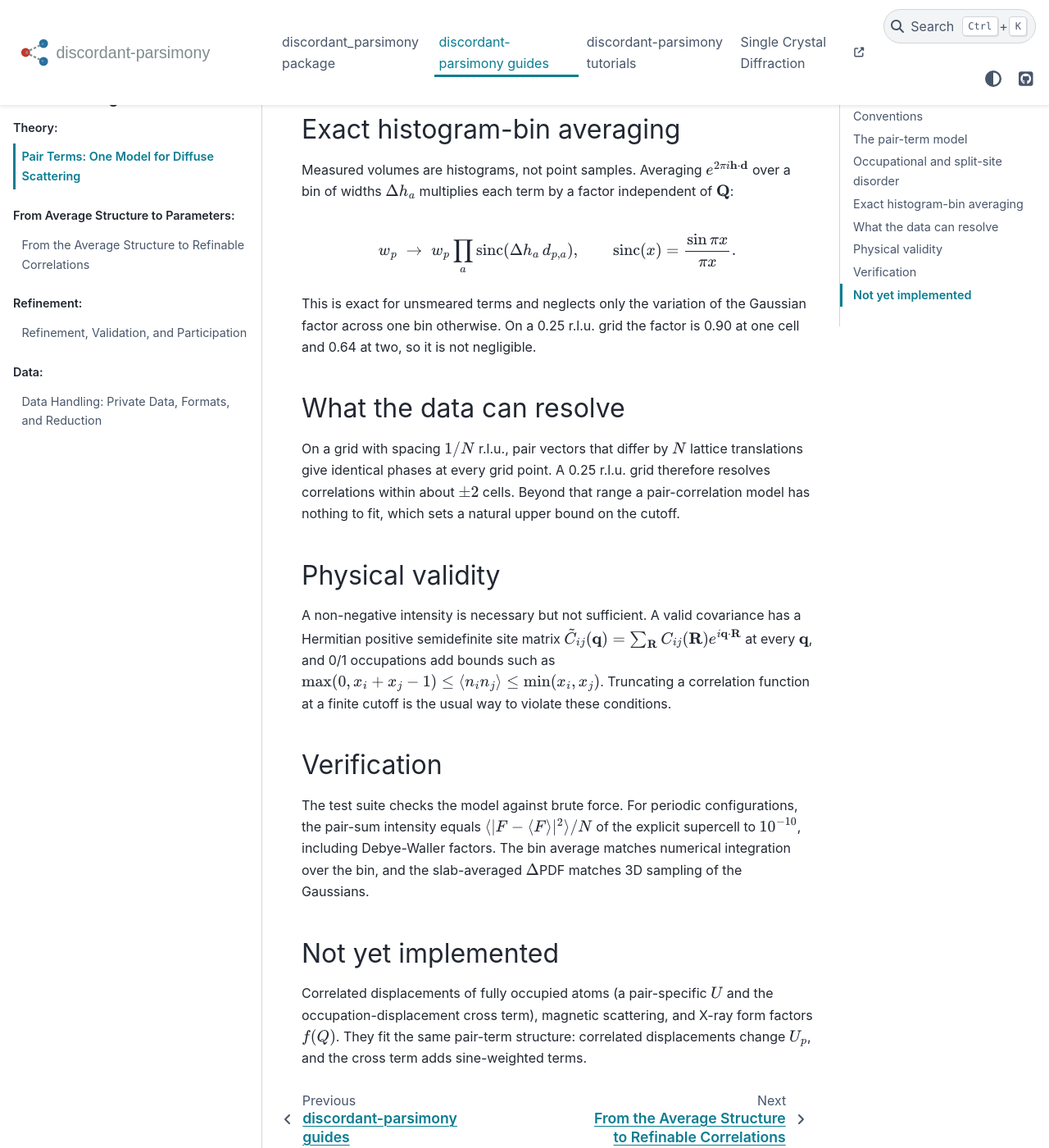
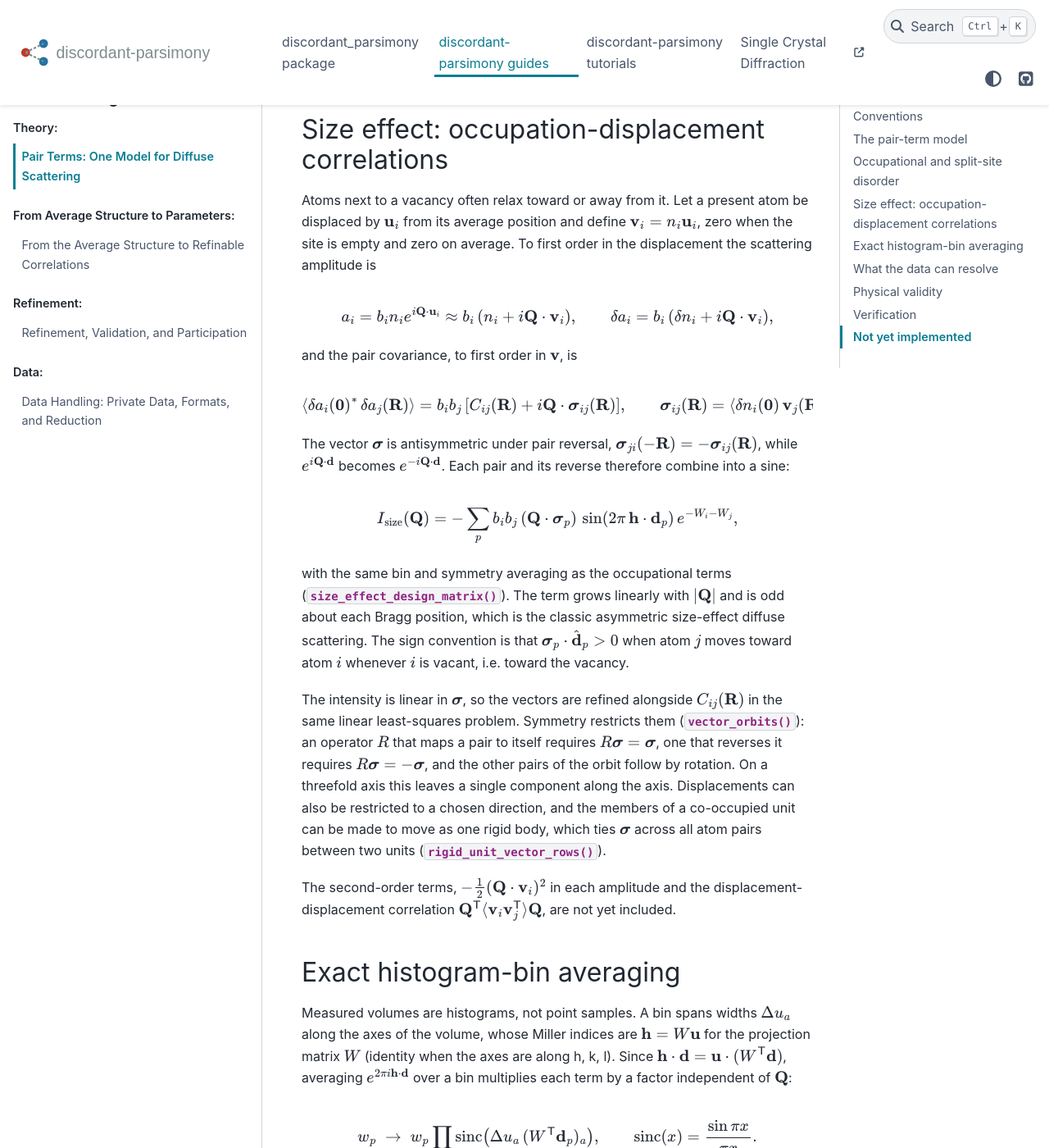
Before and after one commit to zjmorgan/discordant-parsimony, a Sphinx documentation site: the page built from docs/source/guide_theory.rst, in a window 1280 px wide and 1400 px high, scrolled down 1855 px. Shown: the whole window at 82% size. Built offline with Sphinx 7.4.7 and the PyData theme 0.15.4, drawn with Linux system fonts in a browser that asks for light colours; some of the changed text lies outside the part shown.

Commit message:
Documenting model

```diff
--- a/docs/source/guide_theory.rst
+++ b/docs/source/guide_theory.rst
@@ -88,21 +88,99 @@ Uncorrelated thermal motion also leaves an incoherent Laue term
 :func:`~discordant_parsimony.pairs.thermal_laue_terms` and stored as two
 terms at :math:`\mathbf{d} = 0`.
 
+Size effect: occupation-displacement correlations
+-------------------------------------------------
+Atoms next to a vacancy often relax toward or away from it. Let a
+present atom be displaced by :math:`\mathbf{u}_i` from its average
+position and define :math:`\mathbf{v}_i = n_i\mathbf{u}_i`, zero when
+the site is empty and zero on average. To first order in the
+displacement the scattering amplitude is
+
+.. math::
+
+   a_i = b_i n_i e^{i\mathbf{Q}\cdot\mathbf{u}_i}
+   \approx b_i \left(n_i + i\mathbf{Q}\cdot\mathbf{v}_i\right),
+   \qquad
+   \delta a_i = b_i \left(\delta n_i + i\mathbf{Q}\cdot\mathbf{v}_i\right),
+
+and the pair covariance, to first order in :math:`\mathbf{v}`, is
+
+.. math::
+
+   \langle \delta a_i(\mathbf{0})^*\, \delta a_j(\mathbf{R}) \rangle
+   = b_i b_j \left[C_{ij}(\mathbf{R})
+   + i\mathbf{Q}\cdot\boldsymbol{\sigma}_{ij}(\mathbf{R})\right],
+   \qquad
+   \boldsymbol{\sigma}_{ij}(\mathbf{R}) =
+   \langle \delta n_i(\mathbf{0})\, \mathbf{v}_j(\mathbf{R}) \rangle
+   - \langle \mathbf{v}_i(\mathbf{0})\, \delta n_j(\mathbf{R}) \rangle .
+
+The vector :math:`\boldsymbol{\sigma}` is antisymmetric under pair
+reversal, :math:`\boldsymbol{\sigma}_{ji}(-\mathbf{R}) =
+-\boldsymbol{\sigma}_{ij}(\mathbf{R})`, while
+:math:`e^{i\mathbf{Q}\cdot\mathbf{d}}` becomes
+:math:`e^{-i\mathbf{Q}\cdot\mathbf{d}}`. Each pair and its reverse
+therefore combine into a sine:
+
+.. math::
+
+   I_\mathrm{size}(\mathbf{Q}) = -\sum_p b_i b_j\,
+   (\mathbf{Q}\cdot\boldsymbol{\sigma}_p)\,
+   \sin(2\pi\,\mathbf{h}\cdot\mathbf{d}_p)\, e^{-W_i - W_j},
+
+with the same bin and symmetry averaging as the occupational terms
+(:func:`~discordant_parsimony.scattering.numpy_backend.size_effect_design_matrix`).
+The term grows linearly with :math:`|\mathbf{Q}|` and is odd about each
+Bragg position, which is the classic asymmetric size-effect diffuse
+scattering. The sign convention is that
+:math:`\boldsymbol{\sigma}_p\cdot\hat{\mathbf{d}}_p > 0` when atom
+:math:`j` moves toward atom :math:`i` whenever :math:`i` is vacant,
+i.e. toward the vacancy.
+
+The intensity is linear in :math:`\boldsymbol{\sigma}`, so the vectors
+are refined alongside :math:`C_{ij}(\mathbf{R})` in the same linear
+least-squares problem. Symmetry restricts them
+(:func:`~discordant_parsimony.symmetry.vector_orbits`): an operator
+:math:`R` that maps a pair to itself requires
+:math:`R\boldsymbol{\sigma} = \boldsymbol{\sigma}`, one that reverses
+it requires :math:`R\boldsymbol{\sigma} = -\boldsymbol{\sigma}`, and
+the other pairs of the orbit follow by rotation. On a threefold axis
+this leaves a single component along the axis. Displacements can also
+be restricted to a chosen direction, and the members of a co-occupied
+unit can be made to move as one rigid body, which ties
+:math:`\boldsymbol{\sigma}` across all atom pairs between two units
+(:func:`~discordant_parsimony.symmetry.rigid_unit_vector_rows`).
+
+The second-order terms, :math:`-\tfrac{1}{2}(\mathbf{Q}\cdot
+\mathbf{v}_i)^2` in each amplitude and the displacement-displacement
+correlation :math:`\mathbf{Q}^{\mathsf{T}}\langle \mathbf{v}_i
+\mathbf{v}_j^{\mathsf{T}} \rangle\mathbf{Q}`, are not yet included.
+
 Exact histogram-bin averaging
 -----------------------------
-Measured volumes are histograms, not point samples. Averaging
-:math:`e^{2\pi i \mathbf{h}\cdot\mathbf{d}}` over a bin of widths
-:math:`\Delta h_a` multiplies each term by a factor independent of
+Measured volumes are histograms, not point samples. A bin spans widths
+:math:`\Delta u_a` along the axes of the volume, whose Miller indices
+are :math:`\mathbf{h} = W\mathbf{u}` for the projection matrix
+:math:`W` (identity when the axes are along h, k, l). Since
+:math:`\mathbf{h}\cdot\mathbf{d} = \mathbf{u}\cdot(W^{\mathsf{T}}
+\mathbf{d})`, averaging :math:`e^{2\pi i \mathbf{h}\cdot\mathbf{d}}`
+over a bin multiplies each term by a factor independent of
 :math:`\mathbf{Q}`:
 
 .. math::
 
-   w_p \;\to\; w_p \prod_a \operatorname{sinc}(\Delta h_a\, d_{p,a}),
+   w_p \;\to\; w_p \prod_a \operatorname{sinc}\!\left(\Delta u_a\,
+   (W^{\mathsf{T}}\mathbf{d}_p)_a\right),
    \qquad \operatorname{sinc}(x) = \frac{\sin \pi x}{\pi x}.
 
 This is exact for unsmeared terms and neglects only the variation of
-the Gaussian factor across one bin otherwise. On a 0.25 r.l.u. grid the
-factor is 0.90 at one cell and 0.64 at two, so it is not negligible.
+the Gaussian factor across one bin otherwise. On a 0.25 r.l.u. grid
+along h, k, l the factor is 0.90 at one cell and 0.64 at two, so it is
+not negligible. When the model is averaged over a data symmetry higher
+than that of the structure, each image :math:`\mathbf{h}W_k` is still
+averaged over the measured bin around :math:`\mathbf{h}`, so the
+rotation acts on the pair vector inside the factor,
+:math:`\mathbf{d}_p \to W_k \mathbf{d}_p`.
 
 What the data can resolve
 -------------------------
@@ -129,13 +207,19 @@ The test suite checks the model against brute force. For periodic
 configurations, the pair-sum intensity equals
 :math:`\langle |F - \langle F \rangle|^2 \rangle / N` of the explicit
 supercell to :math:`10^{-10}`, including Debye-Waller factors. The bin
-average matches numerical integration over the bin, and the
-slab-averaged :math:`\Delta`\ PDF matches 3D sampling of the Gaussians.
+average matches numerical integration over the bin, including skewed
+bins on a hexagonal cell, and the slab-averaged :math:`\Delta`\ PDF
+matches 3D sampling of the Gaussians. For configurations in which
+present atoms shift next to vacancies, the exact supercell intensity
+minus the occupational model equals the size-effect term to first order:
+the remaining difference scales with the square of the displacement.
 
 Not yet implemented
 -------------------
-Correlated displacements of fully occupied atoms (a pair-specific
-:math:`U` and the occupation-displacement cross term), magnetic
-scattering, and X-ray form factors :math:`f(Q)`. They fit the same
-pair-term structure: correlated displacements change :math:`U_p`, and
-the cross term adds sine-weighted terms.
+Second-order displacive terms (displacement-displacement correlations
+:math:`\mathbf{Q}^{\mathsf{T}}\langle \mathbf{v}_i
+\mathbf{v}_j^{\mathsf{T}}\rangle\mathbf{Q}`, which grow as
+:math:`|\mathbf{Q}|^2`), magnetic scattering, and X-ray form factors
+:math:`f(Q)`. They fit the same pair-term structure: correlated
+displacements change :math:`U_p` or add terms quadratic in
+:math:`\mathbf{Q}`.
```
